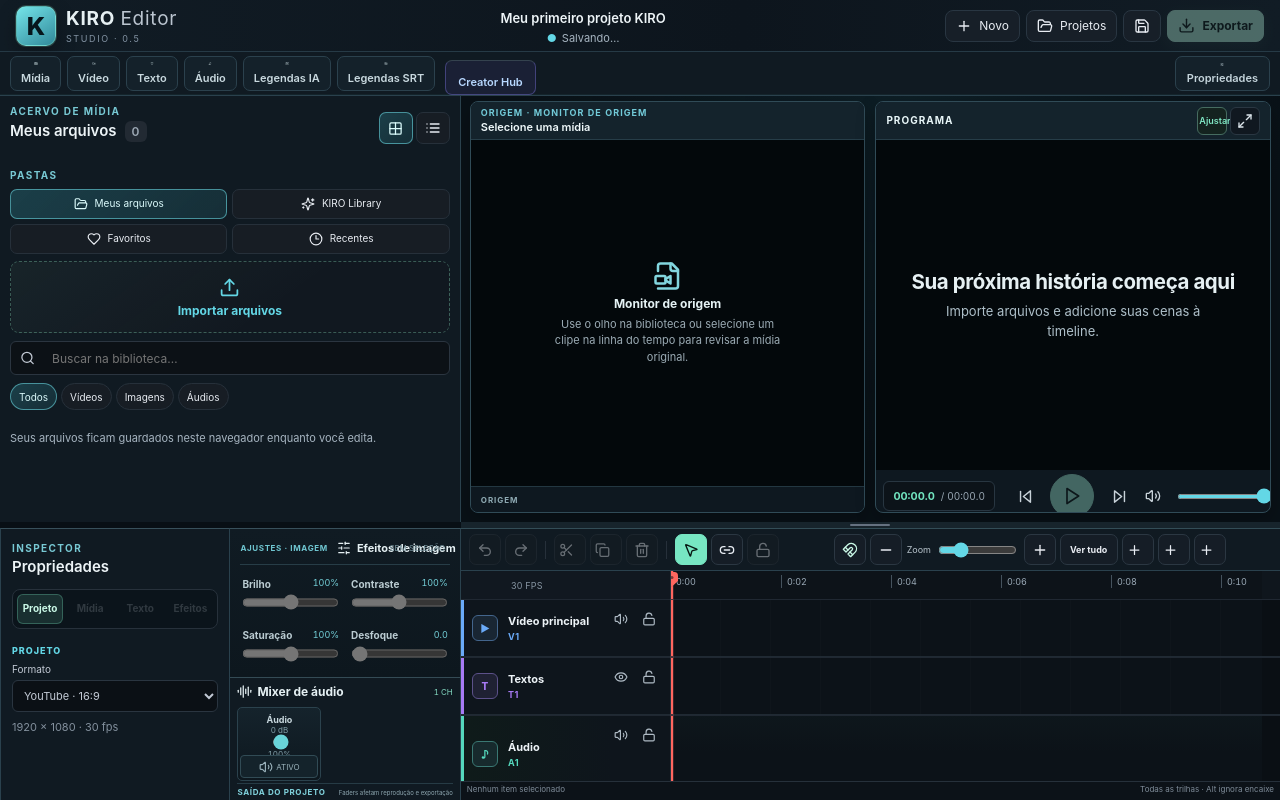
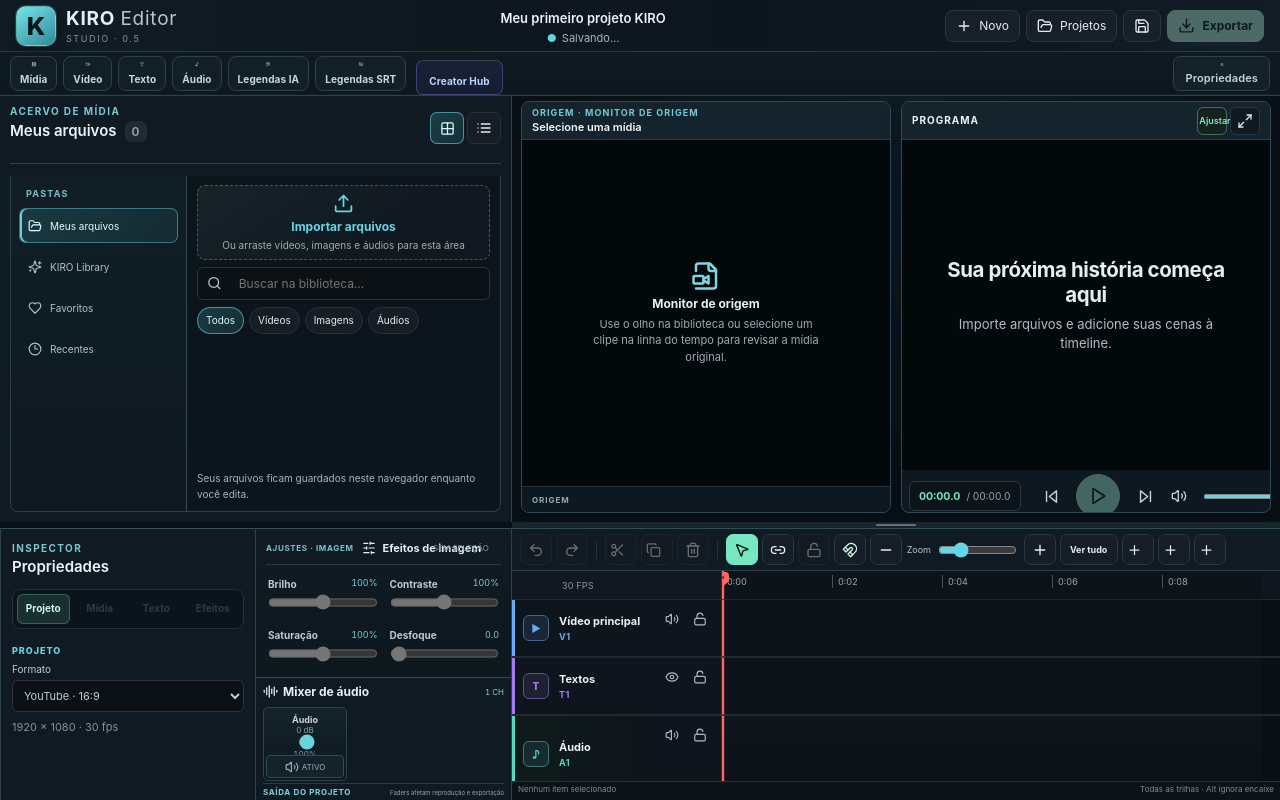
Before and after one commit to kiroaventureiro/kiro-editor, a React (Vite) app: page / in a window 1280 px wide. Built offline with nearby package versions, Linux system fonts and the light colour scheme.

Commit message:
Build reference-style split media browser

```diff
--- a/src/styles/desktop-workspace-v2.css
+++ b/src/styles/desktop-workspace-v2.css
@@ -1,8 +1,8 @@
 /* Desktop refinement: restore breathing room without changing the mobile layout. */
 @media (min-width: 851px) {
   :root {
-    --ref-library-column: minmax(190px, 18vw);
-    --ref-secondary-column: minmax(190px, 18vw);
+    --ref-library-column: minmax(190px, 20vw);
+    --ref-secondary-column: minmax(190px, 20vw);
   }
 
   /* Give the monitors more horizontal room while preserving a useful inspector. */
@@ -190,3 +190,216 @@
     min-width: 68px !important;
   }
 }
+
+@media (min-width: 851px) {
+  /* Match the reference's split browser: collections on the left, media on the right. */
+  .media-panel {
+    display: flex !important;
+    flex-direction: column !important;
+    min-width: 0 !important;
+    min-height: 0 !important;
+    overflow: hidden !important;
+    padding: 10px !important;
+  }
+
+  .library-heading {
+    flex: 0 0 auto !important;
+    min-width: 0 !important;
+    padding-bottom: 9px !important;
+    border-bottom: 1px solid #2a414d !important;
+  }
+
+  .library-browser-layout {
+    display: grid !important;
+    grid-template-columns: minmax(150px, .36fr) minmax(0, .64fr) !important;
+    flex: 1 1 auto !important;
+    min-width: 0 !important;
+    min-height: 0 !important;
+    overflow: hidden !important;
+    border: 1px solid #2a414d !important;
+    border-top: 0 !important;
+    border-radius: 0 0 8px 8px !important;
+    background: #0c151c !important;
+  }
+
+  .library-folder-rail {
+    min-width: 0 !important;
+    padding: 10px 8px !important;
+    border-right: 1px solid #304954 !important;
+    background: linear-gradient(180deg, #111e26, #0e1920) !important;
+  }
+
+  .library-folder-rail > .eyebrow {
+    display: block !important;
+    padding: 2px 7px 9px !important;
+    color: #79bdc7 !important;
+    font-size: 9px !important;
+    font-weight: 750 !important;
+    letter-spacing: .14em !important;
+  }
+
+  .library-folder-rail .library-sections {
+    display: flex !important;
+    flex-direction: column !important;
+    gap: 6px !important;
+    margin: 0 !important;
+  }
+
+  .library-folder-rail .library-sections button {
+    display: flex !important;
+    justify-content: flex-start !important;
+    align-items: center !important;
+    gap: 8px !important;
+    width: 100% !important;
+    min-width: 0 !important;
+    min-height: 35px !important;
+    padding: 6px 8px !important;
+    border: 1px solid transparent !important;
+    border-radius: 7px !important;
+    background: transparent !important;
+    color: #afc2c9 !important;
+    font-size: 10px !important;
+    line-height: 1.2 !important;
+    text-align: left !important;
+    white-space: normal !important;
+  }
+
+  .library-folder-rail .library-sections button:hover {
+    border-color: #294650 !important;
+    background: #15252d !important;
+    color: #e1f0f2 !important;
+  }
+
+  .library-folder-rail .library-sections button.active {
+    border-color: rgba(101, 203, 214, .48) !important;
+    background: linear-gradient(120deg, rgba(42, 110, 121, .35), rgba(22, 46, 54, .82)) !important;
+    color: #e5fbfc !important;
+    box-shadow: inset 2px 0 #67d1d8 !important;
+  }
+
+  .library-browser-content {
+    display: flex !important;
+    flex-direction: column !important;
+    gap: 7px !important;
+    min-width: 0 !important;
+    min-height: 0 !important;
+    padding: 9px 10px !important;
+    overflow: auto !important;
+    scrollbar-color: #38545e transparent !important;
+  }
+
+  .library-browser-content .import-dropzone {
+    flex: 0 0 auto !important;
+    min-height: 66px !important;
+    padding: 7px 10px !important;
+    border-radius: 8px !important;
+  }
+
+  .library-browser-content .import-dropzone span {
+    display: block !important;
+    max-width: 100% !important;
+    font-size: 10px !important;
+    line-height: 1.25 !important;
+    text-align: center !important;
+  }
+
+  .library-browser-content .search {
+    flex: 0 0 auto !important;
+    min-height: 33px !important;
+    margin: 0 !important;
+  }
+
+  .library-browser-content .media-filters {
+    flex: 0 0 auto !important;
+    display: flex !important;
+    flex-wrap: wrap !important;
+    gap: 5px !important;
+  }
+
+  .library-browser-content .media-filters button {
+    min-height: 27px !important;
+    padding: 4px 8px !important;
+    font-size: 10px !important;
+  }
+
+  .library-browser-content .asset-list {
+    flex: 1 1 auto !important;
+    align-content: start !important;
+    min-width: 0 !important;
+    min-height: 100px !important;
+    overflow: auto !important;
+    padding: 2px !important;
+  }
+
+  .library-browser-content .asset-list-grid {
+    grid-template-columns: repeat(2, minmax(0, 1fr)) !important;
+    gap: 8px !important;
+  }
+
+  .library-browser-content .asset-list-grid .asset-thumbnail {
+    height: clamp(56px, 6vw, 88px) !important;
+  }
+
+  .library-browser-content .asset-list-grid .asset-copy strong {
+    font-size: 10px !important;
+    line-height: 1.3 !important;
+  }
+
+  .library-browser-content .kiro-library-hero,
+  .library-browser-content .library-category-row,
+  .library-browser-content .library-status-card,
+  .library-browser-content .library-empty {
+    flex: 0 0 auto !important;
+    min-width: 0 !important;
+  }
+
+  .library-browser-content .panel-tip {
+    flex: 1 0 auto !important;
+    margin: 0 !important;
+    align-content: end !important;
+    font-size: 10px !important;
+  }
+
+  /* Tool actions use a consistent icon-button system with clear hover/focus states. */
+  .workspace-tools {
+    gap: 5px !important;
+    padding-inline: 10px !important;
+    background: linear-gradient(180deg, #101a22, #0d171d) !important;
+  }
+
+  .workspace-tools button,
+  .workspace-tools .button {
+    min-height: 32px !important;
+    padding: 5px 9px !important;
+    border: 1px solid #2b414c !important;
+    border-radius: 8px !important;
+    background: #121f27 !important;
+    color: #c7d9de !important;
+    font-size: 10px !important;
+    font-weight: 650 !important;
+    letter-spacing: .01em !important;
+    transition: background-color .15s ease, border-color .15s ease, color .15s ease !important;
+  }
+
+  .workspace-tools button:hover,
+  .workspace-tools .button:hover {
+    border-color: #4c8b94 !important;
+    background: #172b34 !important;
+    color: #e8fbfd !important;
+  }
+
+  .workspace-tools button:focus-visible,
+  .workspace-tools .button:focus-visible {
+    outline: 2px solid #69d2d9 !important;
+    outline-offset: 1px !important;
+  }
+
+  .workspace-tools button.active,
+  .workspace-tools button[aria-pressed="true"],
+  .workspace-tools button[aria-checked="true"] {
+    border-color: rgba(101, 203, 214, .66) !important;
+    background: linear-gradient(135deg, rgba(39, 103, 115, .54), rgba(24, 53, 62, .88)) !important;
+    color: #e3fbfc !important;
+    box-shadow: inset 0 1px rgba(170, 244, 248, .08), 0 2px 8px rgba(0,0,0,.18) !important;
+  }
+}
```
